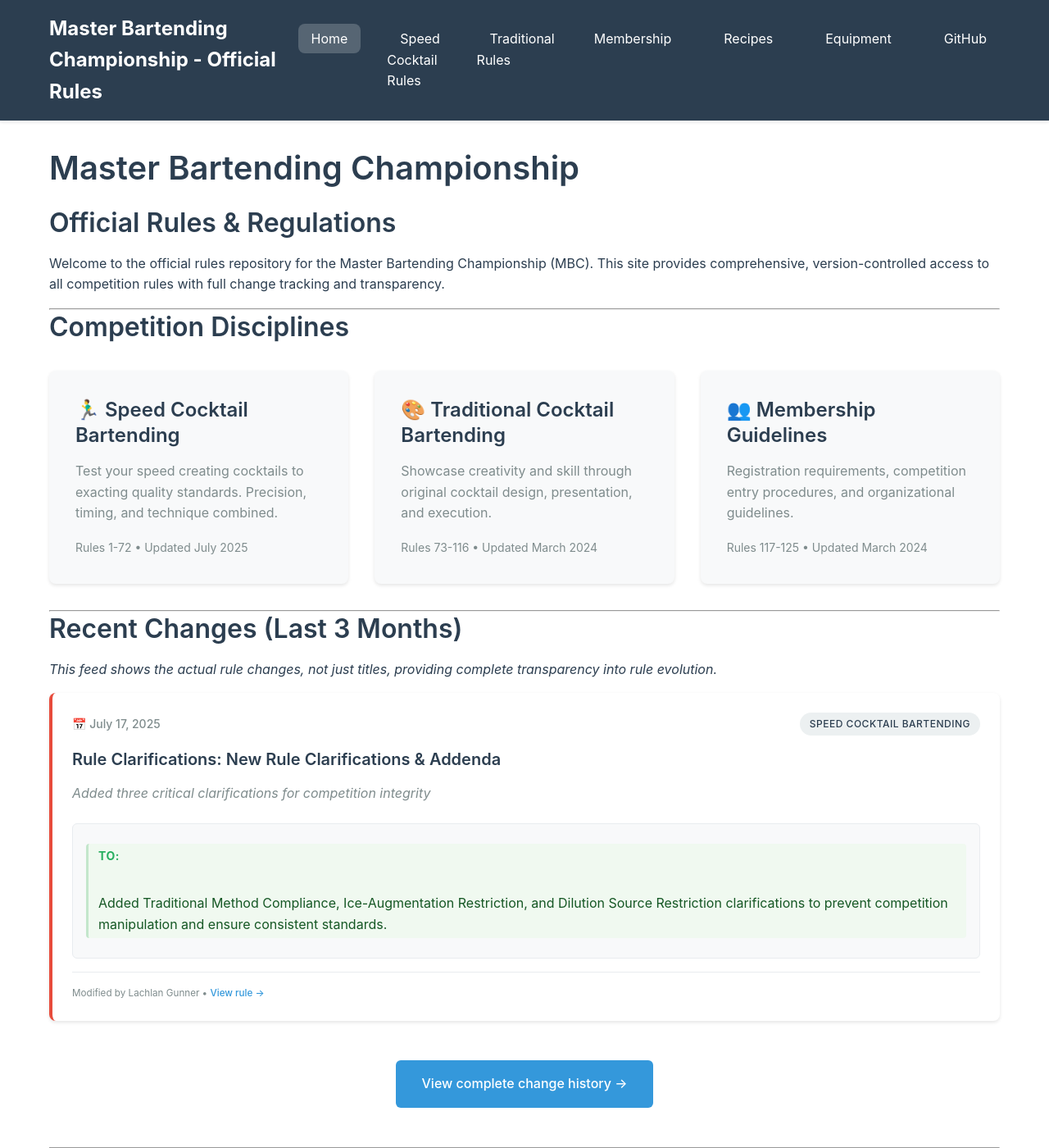
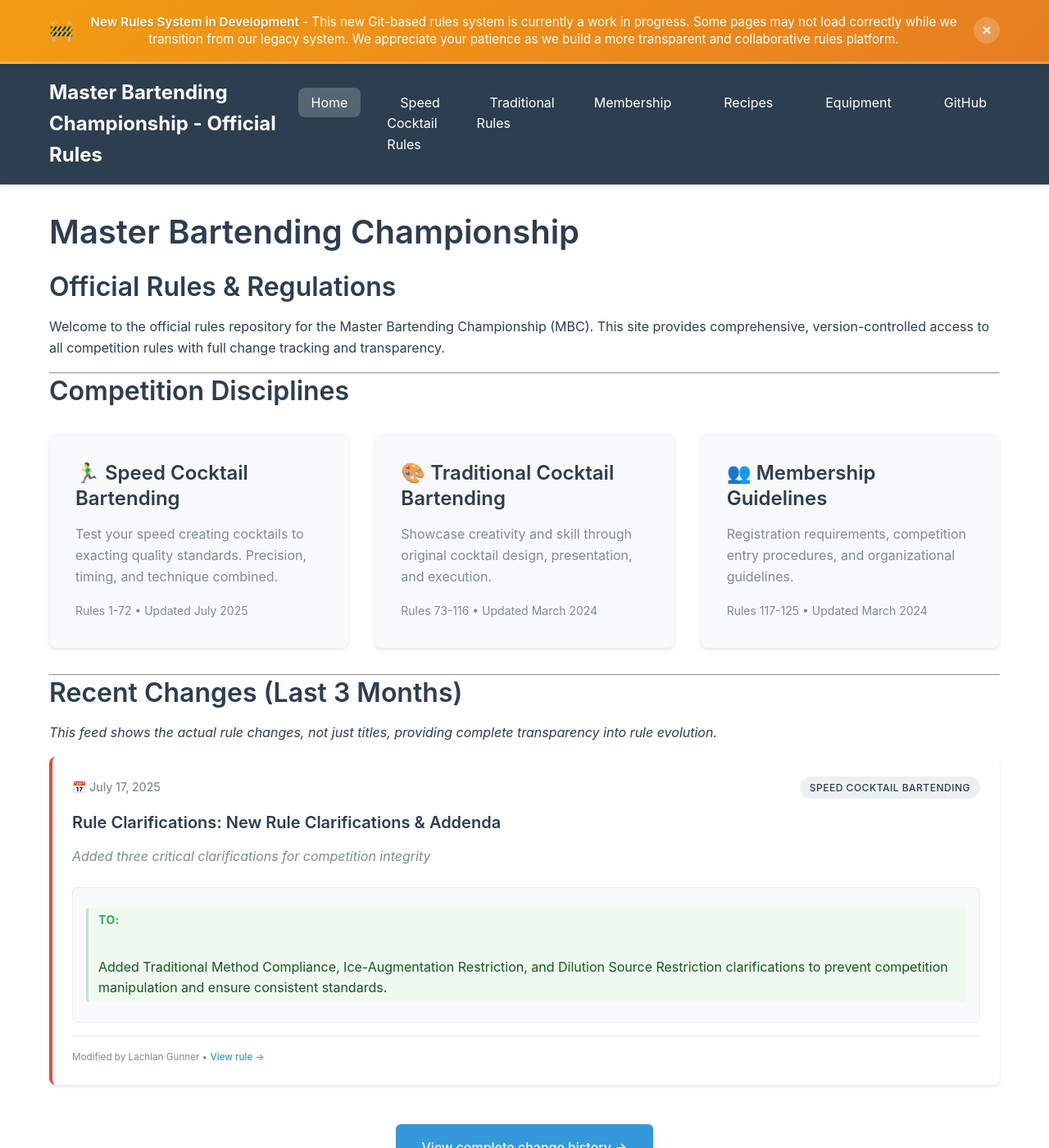
Before and after one commit to trapadl/mbc_rules, a Jekyll site: the page built from index.md, in a window 1280 px wide and 1400 px high. Shown: the whole window at 82% size. Built offline with Jekyll 4.4.1, drawn with Linux system fonts in a browser that asks for light colours.

Commit message:
Add work-in-progress notice banner
- Add prominent dismissible banner at top of all pages
- Inform users that new rules system is in development
- Include notice in both regular and iframe layouts
- Banner auto-dismisses and remembers user preference
- Responsive design for mobile devices
- Clear messaging about potential loading issues

🤖 Generated with [Claude Code](https://claude.ai/code)

Co-Authored-By: Claude <noreply@anthropic.com>

```diff
--- /dev/null
+++ b/_includes/wip-notice.html
@@ -0,0 +1,150 @@
+<!-- Work in Progress Notice Banner -->
+<div id="wip-notice" class="wip-notice">
+    <div class="wip-content">
+        <div class="wip-icon">🚧</div>
+        <div class="wip-text">
+            <strong>New Rules System in Development</strong> -
+            This new Git-based rules system is currently a work in progress. Some pages may not load correctly while we transition from our legacy system. We appreciate your patience as we build a more transparent and collaborative rules platform.
+        </div>
+        <button class="wip-close" onclick="dismissWipNotice()" aria-label="Dismiss notice">
+            ×
+        </button>
+    </div>
+</div>
+
+<style>
+.wip-notice {
+    background: linear-gradient(135deg, #f39c12 0%, #e67e22 100%);
+    color: white;
+    padding: 1rem 0;
+    text-align: center;
+    position: relative;
+    z-index: 1001;
+    box-shadow: 0 2px 8px rgba(0,0,0,0.1);
+    border-bottom: 3px solid rgba(255,255,255,0.2);
+}
+
+.wip-content {
+    max-width: 1200px;
+    margin: 0 auto;
+    padding: 0 20px;
+    display: flex;
+    align-items: center;
+    justify-content: center;
+    gap: 1rem;
+    flex-wrap: wrap;
+}
+
+.wip-icon {
+    font-size: 1.5rem;
+    animation: pulse 2s infinite;
+}
+
+@keyframes pulse {
+    0%, 100% { opacity: 1; }
+    50% { opacity: 0.7; }
+}
+
+.wip-text {
+    flex: 1;
+    min-width: 300px;
+    font-size: 0.95rem;
+    line-height: 1.4;
+}
+
+.wip-text strong {
+    font-weight: 600;
+    text-shadow: 1px 1px 2px rgba(0,0,0,0.2);
+}
+
+.wip-close {
+    background: rgba(255,255,255,0.2);
+    border: none;
+    color: white;
+    width: 32px;
+    height: 32px;
+    border-radius: 50%;
+    cursor: pointer;
+    font-size: 1.2rem;
+    font-weight: bold;
+    display: flex;
+    align-items: center;
+    justify-content: center;
+    transition: all 0.3s ease;
+    flex-shrink: 0;
+}
+
+.wip-close:hover {
+    background: rgba(255,255,255,0.3);
+    transform: scale(1.1);
+}
+
+.wip-notice.dismissed {
+    transform: translateY(-100%);
+    opacity: 0;
+    transition: all 0.3s ease;
+    pointer-events: none;
+}
+
+/* Responsive adjustments */
+@media (max-width: 768px) {
+    .wip-content {
+        flex-direction: column;
+        text-align: center;
+        gap: 0.75rem;
+    }
+
+    .wip-text {
+        min-width: auto;
+        font-size: 0.875rem;
+    }
+
+    .wip-close {
+        position: absolute;
+        top: 0.5rem;
+        right: 1rem;
+    }
+}
+
+@media (max-width: 480px) {
+    .wip-notice {
+        padding: 0.75rem 0;
+    }
+
+    .wip-text {
+        font-size: 0.8rem;
+        padding-right: 3rem;
+    }
+}
+</style>
+
+<script>
+function dismissWipNotice() {
+    const notice = document.getElementById('wip-notice');
+    notice.classList.add('dismissed');
+
+    // Store dismissal in localStorage so it stays dismissed
+    localStorage.setItem('mbc-wip-notice-dismissed', 'true');
+
+    setTimeout(() => {
+        notice.style.display = 'none';
+    }, 300);
+}
+
+// Check if notice was previously dismissed
+document.addEventListener('DOMContentLoaded', function() {
+    const dismissed = localStorage.getItem('mbc-wip-notice-dismissed');
+    if (dismissed === 'true') {
+        const notice = document.getElementById('wip-notice');
+        notice.style.display = 'none';
+    }
+});
+
+// Auto-dismiss after 30 seconds if user doesn't interact
+setTimeout(() => {
+    const notice = document.getElementById('wip-notice');
+    if (notice && !notice.classList.contains('dismissed')) {
+        notice.style.opacity = '0.8';
+    }
+}, 30000);
+</script>
--- a/_layouts/default.html
+++ b/_layouts/default.html
@@ -18,6 +18,9 @@
     <link rel="icon" type="image/x-icon" href="/favicon.ico">
 </head>
 <body>
+    <!-- Work in Progress Notice -->
+    {% include wip-notice.html %}
+
     <!-- Navigation -->
     <nav class="site-nav">
         <div class="nav-container">
```
Also changed, not shown: _layouts/iframe.html (+21 -0 lines).
